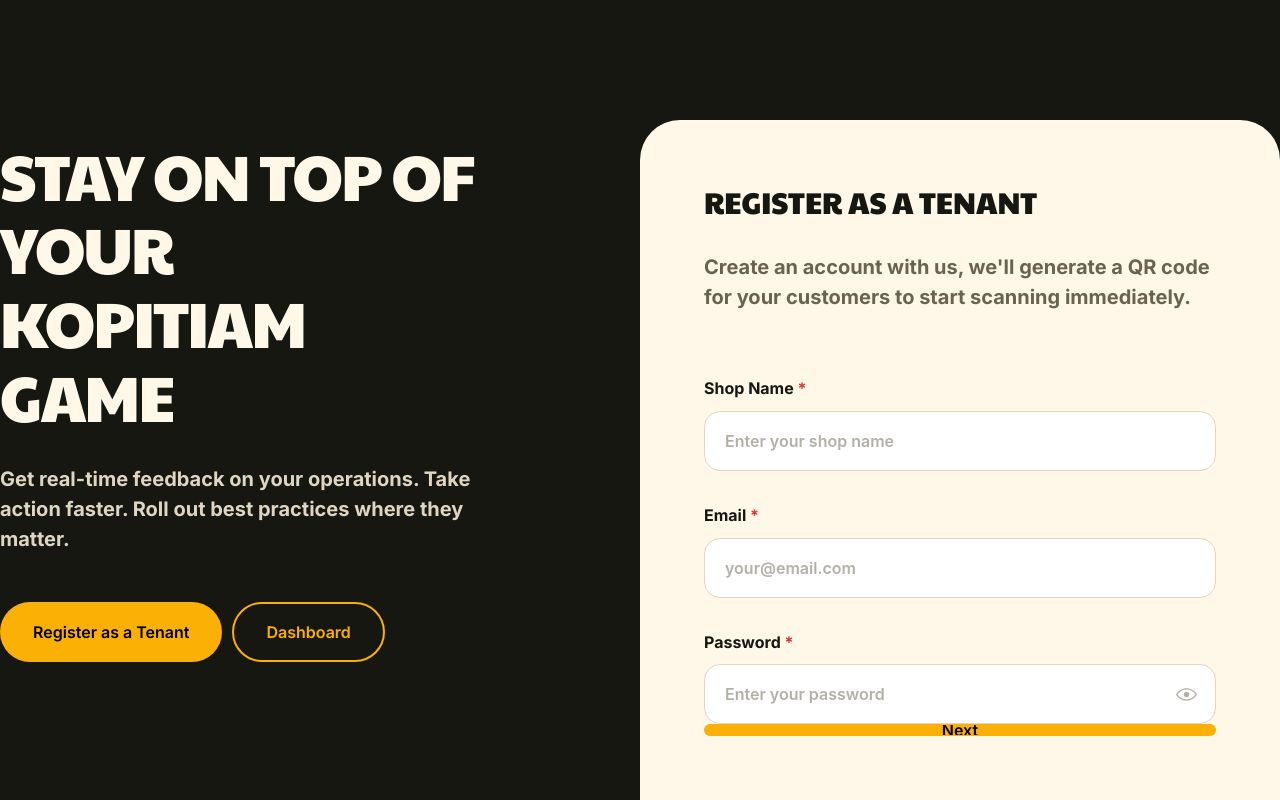
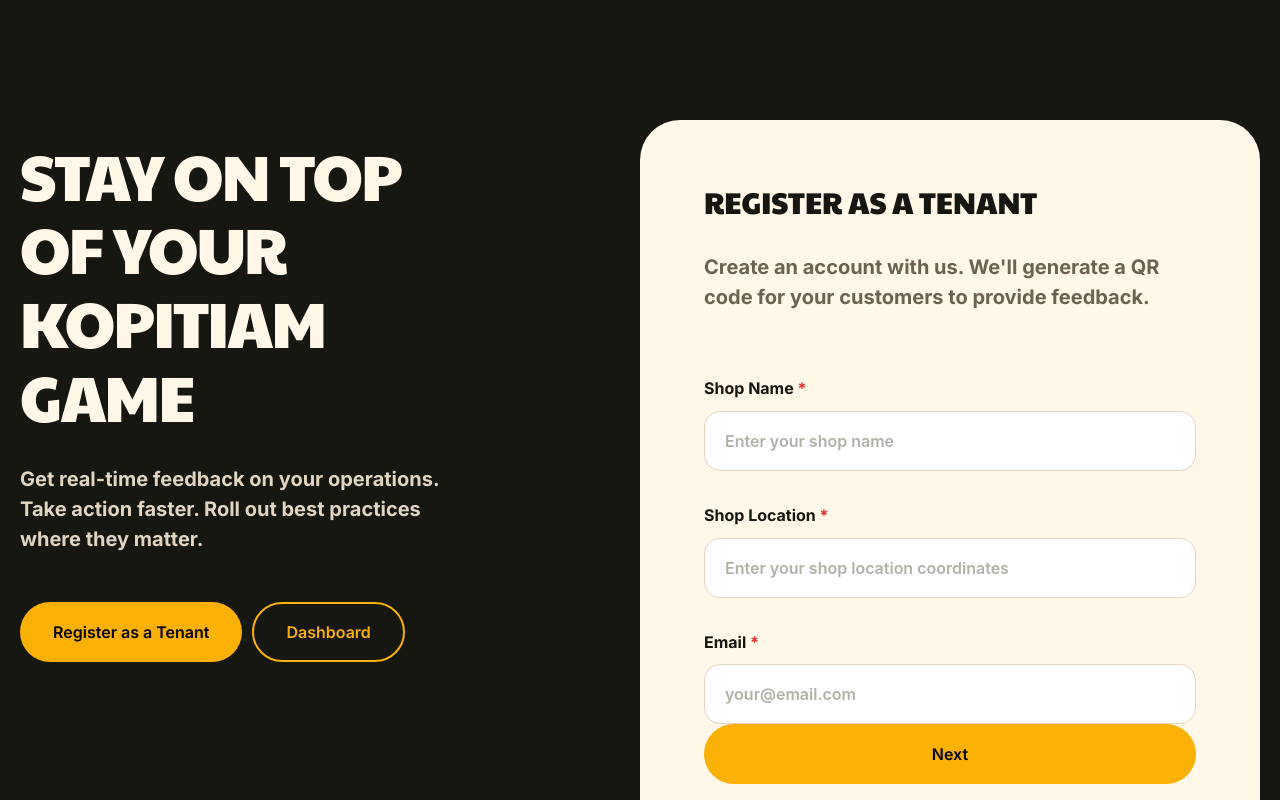
Before and after one commit to ianczm/reportlah-notifications, a Next.js app: page /register in a window 1280 px wide. Built offline with nearby package versions, Linux system fonts and the light colour scheme.

Commit message:
Feat: Add registration form validation.

```diff
--- a/package.json
+++ b/package.json
@@ -6,6 +6,8 @@
   "scripts": {
     "lint": "next lint",
     "payload": "dotenvx run -- payload",
+    "build": "next build",
+    "start": "next start",
     "prod:seed": "dotenvx run -f .env.prod -- payload run ./test/scripts/seed.ts",
     "prod:serve": "dotenvx run -f .env.prod -- next dev --turbopack",
     "prod:build": "dotenvx run -f .env.prod -- next build",
@@ -18,7 +20,7 @@
   "dependencies": {
     "@dotenvx/dotenvx": "^1.32.0",
     "@mantine/core": "^7.15.2",
-    "@mantine/form": "^7.15.2",
+    "@mantine/form": "^7.16.2",
     "@mantine/hooks": "^7.15.2",
     "@mantine/notifications": "^7.15.2",
     "@payloadcms/db-postgres": "^3.14.0",
@@ -28,6 +30,7 @@
     "@tabler/icons-react": "^3.26.0",
     "@trycourier/courier": "^6.3.1",
     "@uidotdev/usehooks": "^2.4.1",
+    "clsx": "^2.1.1",
     "graphql": "^16.10.0",
     "handlebars": "^4.7.8",
     "next": "15.1.3",
@@ -36,6 +39,7 @@
     "react": "^19.0.0",
     "react-dom": "^19.0.0",
     "react-qrcode-pretty": "^1.3.3",
+    "tailwind-merge": "^2.6.0",
     "uuid": "^11.0.3",
     "winston": "^3.17.0",
     "zod": "^3.24.1"
--- a/src/app/(root)/(home)/register/RegistrationForm.tsx
+++ b/src/app/(root)/(home)/register/RegistrationForm.tsx
@@ -1,11 +1,83 @@
-import { Button, PasswordInput, TextInput } from "@mantine/core";
+"use client";
+
+import {
+  Button,
+  Checkbox,
+  PasswordInput,
+  Select,
+  Stack,
+  TextInput,
+} from "@mantine/core";
+import { useForm, zodResolver } from "@mantine/form";
+import { useState } from "react";
+
+import { REGISTRATION_FORM_SCHEMA } from "@/ui/features/register/validator";
+import { cn } from "@/ui/utils/tailwind";
+
+const fieldNamesByPage: Record<number, string[]> = {
+  0: ["tenantName", "location", "email"],
+  1: ["password", "confirmPassword"],
+  2: ["channelId", "recipient", "terms"],
+};
 
 function RegistrationForm() {
+  const lastPage = 2;
+  const [currentPage, setCurrentPage] = useState(0);
+
+  const form = useForm({
+    name: "registration-form",
+    validate: zodResolver(REGISTRATION_FORM_SCHEMA),
+    validateInputOnBlur: true,
+    initialValues: {
+      tenantName: "",
+      location: "",
+      email: "",
+      password: "",
+      confirmPassword: "",
+      channelId: "",
+      recipient: "",
+      terms: false,
+    },
+  });
+
+  function handleNextPage() {
+    form.clearErrors();
+
+    const errors = fieldNamesByPage[currentPage]
+      .map((fieldName, index) => ({
+        index,
+        fieldName,
+        ...form.validateField(fieldName),
+      }))
+      .filter(({ hasError }) => hasError)
+      .toSorted((a, b) => a.index - b.index);
+
+    if (errors.some(({ hasError }) => hasError)) {
+      form.getInputNode(errors[0].fieldName)!.focus();
+    } else {
+      setCurrentPage((page) => {
+        if (page === lastPage) return page;
+        return page + 1;
+      });
+    }
+  }
+
+  function handlePrevPage() {
+    setCurrentPage((page) => {
+      if (page === 0) return page;
+      return page - 1;
+    });
+  }
+
+  function handleFormSubmit(values: typeof form.values) {
+    console.log(values);
+  }
+
   return (
     <div className="flex w-full flex-col justify-end text-dark-100">
       <div className="h-[85vh] rounded-t-6xl bg-light-700 p-16">
         {/* Form */}
-        <form className="h-full">
+        <form className="h-full" onSubmit={form.onSubmit(handleFormSubmit)}>
           <div className="flex h-full flex-col justify-between">
             {/* Form Display */}
             <div className="flex flex-col gap-16">
@@ -15,14 +87,21 @@ function RegistrationForm() {
                   Register as a Tenant
                 </h2>
                 <p className="text-xl font-bold text-dark-400">
-                  Create an account with us, we&apos;ll generate a QR code for
-                  your customers to start scanning immediately.
+                  Create an account with us. We&apos;ll generate a QR code for
+                  your customers to provide feedback.
                 </p>
               </div>
               {/* Form Inputs */}
-              <div className="flex flex-col gap-8">
+              <div
+                className={cn("flex flex-col gap-8", {
+                  hidden: currentPage !== 0,
+                })}
+              >
                 <TextInput
-                  id="tenant-name"
+                  id="tenantName"
+                  name="tenantName"
+                  key={form.key("tenantName")}
+                  {...form.getInputProps("tenantName")}
                   label="Shop Name"
                   placeholder="Enter your shop name"
                   type="text"
@@ -37,10 +116,36 @@ function RegistrationForm() {
                   classNames={{
                     input:
                       "border-light-600 bg-white text-base font-semibold text-dark-100 placeholder:text-dark-600 focus:border-dark-400",
+                    error: "text-sm",
+                  }}
+                />
+                <TextInput
+                  id="location"
+                  name="location"
+                  key={form.key("location")}
+                  {...form.getInputProps("location")}
+                  label="Shop Location"
+                  placeholder="Enter your shop location coordinates"
+                  type="text"
+                  required
+                  size="xl"
+                  radius="lg"
+                  labelProps={{
+                    fz: "md",
+                    mb: "xs",
+                    fw: "bold",
+                  }}
+                  classNames={{
+                    input:
+                      "border-light-600 bg-white text-base font-semibold text-dark-100 placeholder:text-dark-600 focus:border-dark-400",
+                    error: "text-sm",
                   }}
                 />
                 <TextInput
                   id="email"
+                  name="email"
+                  key={form.key("email")}
+                  {...form.getInputProps("email")}
                   label="Email"
                   placeholder="your@email.com"
                   type="email"
@@ -55,10 +160,20 @@ function RegistrationForm() {
                   classNames={{
                     input:
                       "border-light-600 bg-white text-base font-semibold text-dark-100 placeholder:text-dark-600 focus:border-dark-400",
+                    error: "text-sm",
                   }}
                 />
+              </div>
+              <div
+                className={cn("flex flex-col gap-8", {
+                  hidden: currentPage !== 1,
+                })}
+              >
                 <PasswordInput
                   id="password"
+                  name="password"
+                  key={form.key("password")}
+                  {...form.getInputProps("password")}
                   label="Password"
                   placeholder="Enter your password"
                   required
@@ -75,11 +190,124 @@ function RegistrationForm() {
                     innerInput: "placeholder:text-dark-600",
                     visibilityToggle:
                       "hover:bg-dark-600/15 text-dark-600 hover:text-dark-600",
+                    error: "text-sm",
                   }}
+                />
+                <PasswordInput
+                  id="confirmPassword"
+                  name="confirmPassword"
+                  key={form.key("confirmPassword")}
+                  {...form.getInputProps("confirmPassword")}
+                  label="Confirm Password"
+                  placeholder="Confirm your password"
+                  required
+                  size="xl"
+                  radius="lg"
+                  labelProps={{
+                    fz: "md",
+                    mb: "xs",
+                    fw: "bold",
+                  }}
+                  classNames={{
+                    input:
+                      "border-light-600 text-base bg-white font-semibold text-dark-100 focus-within:border-dark-400",
+                    innerInput: "placeholder:text-dark-600",
+                    visibilityToggle:
+                      "hover:bg-dark-600/15 text-dark-600 hover:text-dark-600",
+                    error: "text-sm",
+                  }}
+                />
+              </div>
+              <div
+                className={cn("flex flex-col gap-8", {
+                  hidden: currentPage !== 2,
+                })}
+              >
+                <Select
+                  id="channelId"
+                  name="channelId"
+                  key={form.key("channelId")}
+                  {...form.getInputProps("channelId")}
+                  label="Notifications Channel"
+                  placeholder="Select your channel"
+                  data={[
+                    { value: "email", label: "Discord" },
+                    { value: "sms", label: "Courier" },
+                  ]}
+                  classNames={{
+                    input:
+                      "border-light-600 bg-white text-base font-semibold text-dark-100 placeholder:text-dark-600 focus:border-dark-400",
+                    dropdown:
+                      "border-light-600 bg-white text-base font-semibold text-dark-100 placeholder:text-dark-600 focus:border-dark-400 rounded-2xl",
+                    option:
+                      "hover:bg-dark-600/15 text-dark-100 text-sm rounded-xl",
+                    error: "text-sm",
+                  }}
+                  radius="lg"
+                  size="xl"
+                  labelProps={{
+                    fz: "md",
+                    mb: "xs",
+                    fw: "bold",
+                  }}
+                  required
+                />
+                <TextInput
+                  id="recipient"
+                  name="recipient"
+                  key={form.key("recipient")}
+                  {...form.getInputProps("recipient")}
+                  label="Recipient"
+                  placeholder="Enter your identifier"
+                  type="text"
+                  required
+                  size="xl"
+                  radius="lg"
+                  labelProps={{
+                    fz: "md",
+                    mb: "xs",
+                    fw: "bold",
+                  }}
+                  classNames={{
+                    input:
+                      "border-light-600 bg-white text-base font-semibold text-dark-100 placeholder:text-dark-600 focus:border-dark-400",
+                    error: "text-sm",
+                  }}
+                />
+                <Checkbox
+                  id="terms"
+                  name="terms"
+                  key={form.key("terms")}
+                  {...form.getInputProps("terms", { type: "checkbox" })}
+                  label="I agree to the terms and conditions"
+                  classNames={{
+                    input:
+                      "border-light-600 bg-white text-base font-semibold text-dark-100 placeholder:text-dark-600 focus:border-dark-400",
+                    error: "text-sm",
+                  }}
+                  required
                 />
               </div>
             </div>
             {/* Button */}
+            <div>
+              <Stack gap="xs">
+                {currentPage > 0 && (
+                  <Button
+                    color="yellow.6"
+                    variant="outline"
+                    c="black"
+                    size="xl"
+                    radius="xl"
+                    fz="md"
+                    fullWidth
+                    onClick={handlePrevPage}
+                    style={{ borderWidth: 2 }}
+                  >
+                    Back
+                  </Button>
+                )}
+                {currentPage < lastPage && (
                   <Button
                     color="yellow.6"
                     c="black"
@@ -87,9 +315,26 @@ function RegistrationForm() {
                     radius="xl"
                     fz="md"
                     fullWidth
+                    onClick={handleNextPage}
                   >
                     Next
                   </Button>
+                )}
+                {currentPage === lastPage && (
+                  <Button
+                    color="yellow.6"
+                    c="black"
+                    size="xl"
+                    radius="xl"
+                    fz="md"
+                    fullWidth
+                    type="submit"
+                  >
+                    Submit
+                  </Button>
+                )}
+              </Stack>
+            </div>
           </div>
         </form>
       </div>
--- a/src/app/(root)/(home)/register/page.tsx
+++ b/src/app/(root)/(home)/register/page.tsx
@@ -7,7 +7,7 @@ import RegistrationForm from "./RegistrationForm";
 function HomePage() {
   return (
     <main className="h-screen w-screen bg-dark-100">
-      <section className="mx-auto grid size-full max-w-screen-2xl grid-cols-2">
+      <section className="mx-auto grid size-full max-w-screen-2xl grid-cols-2 px-5">
         <LandingContent>
           <LandingContent.Text>
             <LandingContent.Text.Title>
--- a/src/app/globals.css
+++ b/src/app/globals.css
@@ -7,6 +7,22 @@
   --color-light-800: 255 255 255;
 }
 
+/* Autocomplete styling */
+input:-webkit-autofill,
+input:-webkit-autofill:hover,
+input:-webkit-autofill:focus,
+textarea:-webkit-autofill,
+textarea:-webkit-autofill:hover,
+textarea:-webkit-autofill:focus,
+select:-webkit-autofill,
+select:-webkit-autofill:hover,
+select:-webkit-autofill:focus {
+  border: 1px solid rgb(var(--color-light-600));
+  -webkit-text-fill-color: rgb(var(--color-dark-100));
+  -webkit-box-shadow: 0 0 0px 1000px rgb(var(--color-light-600)) inset;
+  transition: background-color 5000s ease-in-out 0s;
+}
+
 @layer tailwind {
   @tailwind base;
 }
--- /dev/null
+++ b/src/ui/features/register/validator.ts
@@ -0,0 +1,16 @@
+import { z } from "zod";
+
+export const REGISTRATION_FORM_SCHEMA = z.object({
+  tenantName: z.string().nonempty(),
+  email: z.string().email(),
+  password: z.string().min(6),
+  confirmPassword: z.string().min(6),
+  location: z.string().nonempty(),
+  channelId: z.string().uuid(),
+  recipient: z.string().nonempty(),
+  terms: z.boolean().refine((value) => value === true, {
+    message: "You must agree to the terms and conditions",
+  }),
+});
+
+export type RegistrationFormSchema = z.infer<typeof REGISTRATION_FORM_SCHEMA>;
--- /dev/null
+++ b/src/ui/utils/tailwind.ts
@@ -0,0 +1,6 @@
+import clsx, { ClassValue } from "clsx";
+import { twMerge } from "tailwind-merge";
+
+export function cn(...classes: ClassValue[]) {
+  return twMerge(clsx(classes));
+}
```
Also changed, not shown: 1 other file (tests, documents, lock files or other folders). Lines whose indentation alone changed are shown as unchanged.
